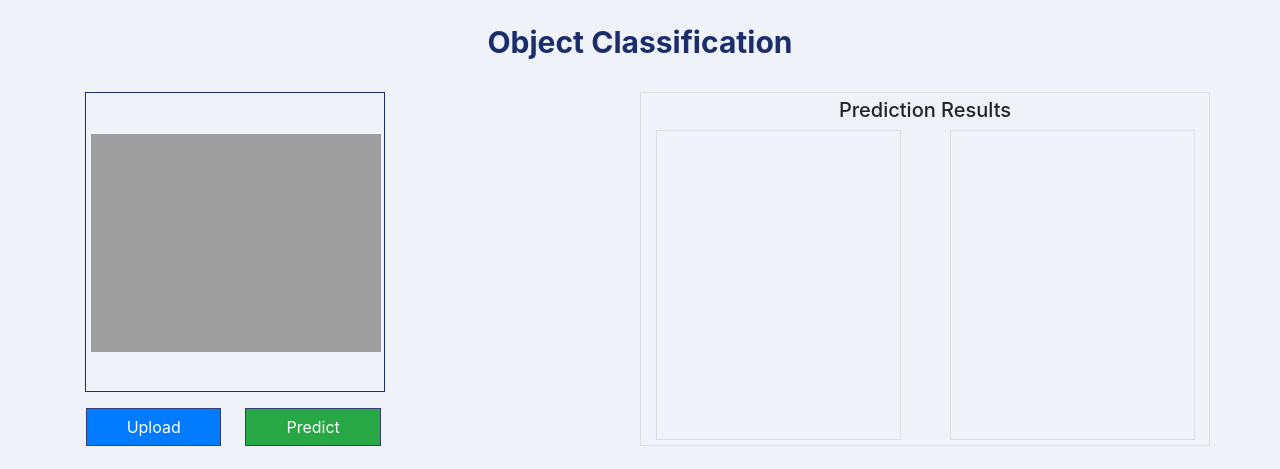
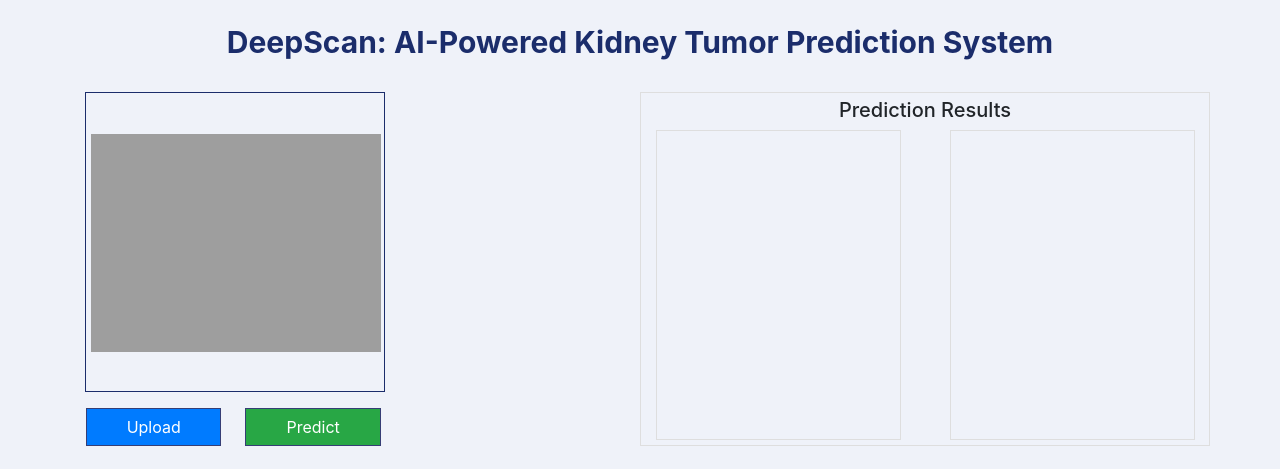
Before and after one commit to kvamsi7/kidney-disease-classification-dl-project, a Flask app: page / in a window 1280 px wide. Shown: the top 469 px of the page. Run offline with Flask 3, Linux system fonts and the light colour scheme; some libraries are stand-ins or nearby versions.

```diff
--- a/templates/index.html
+++ b/templates/index.html
@@ -94,7 +94,7 @@
 <body>
     <div class="main container">
 		<section class="iupload">
-			<h3 class="text-center py-4">Object Classification</h3>
+			<h3 class="text-center py-4">DeepScan: AI-Powered Kidney Tumor Prediction System</h3>
 			<div class="row">
 				<div class="img-part col-md-6">
 					<div class="image-part">
```
Also changed, not shown: .github/workflows/main.yaml (added), README.md, inputImage.jpg, 3 other files.
